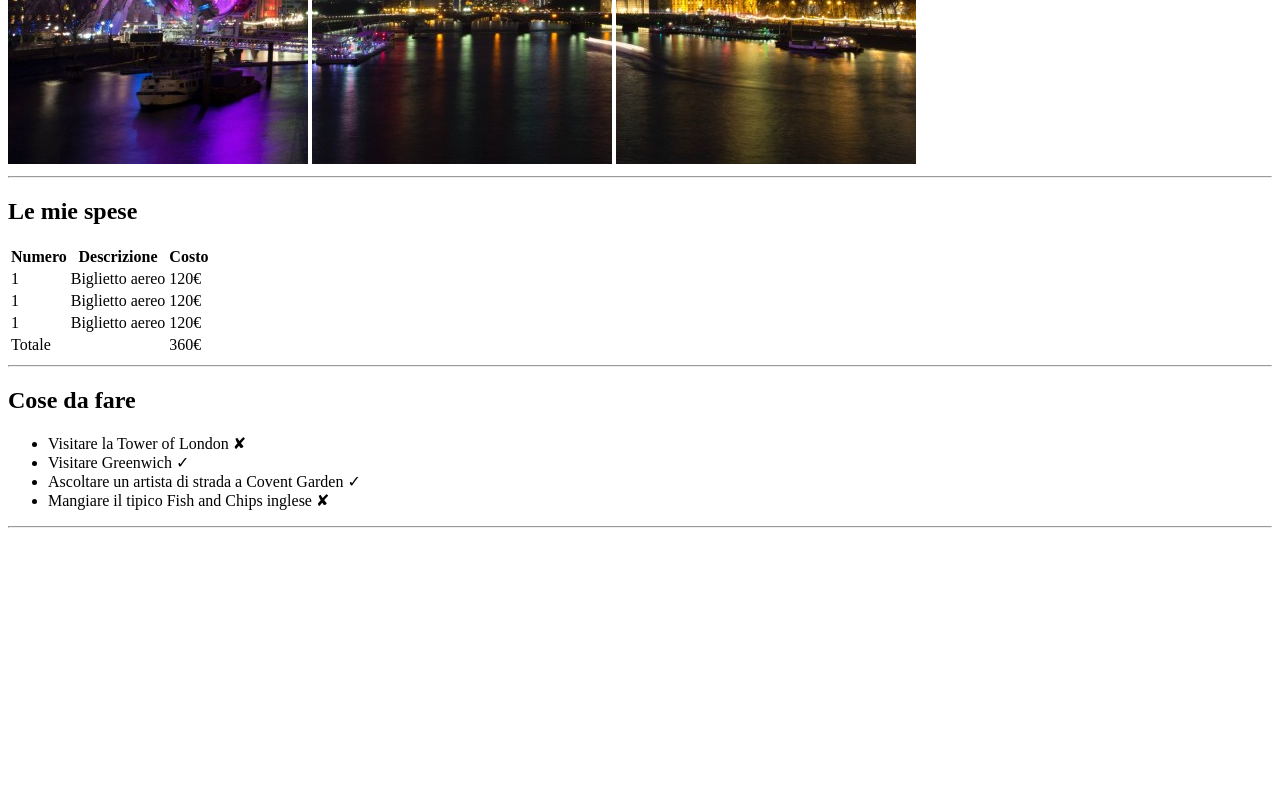
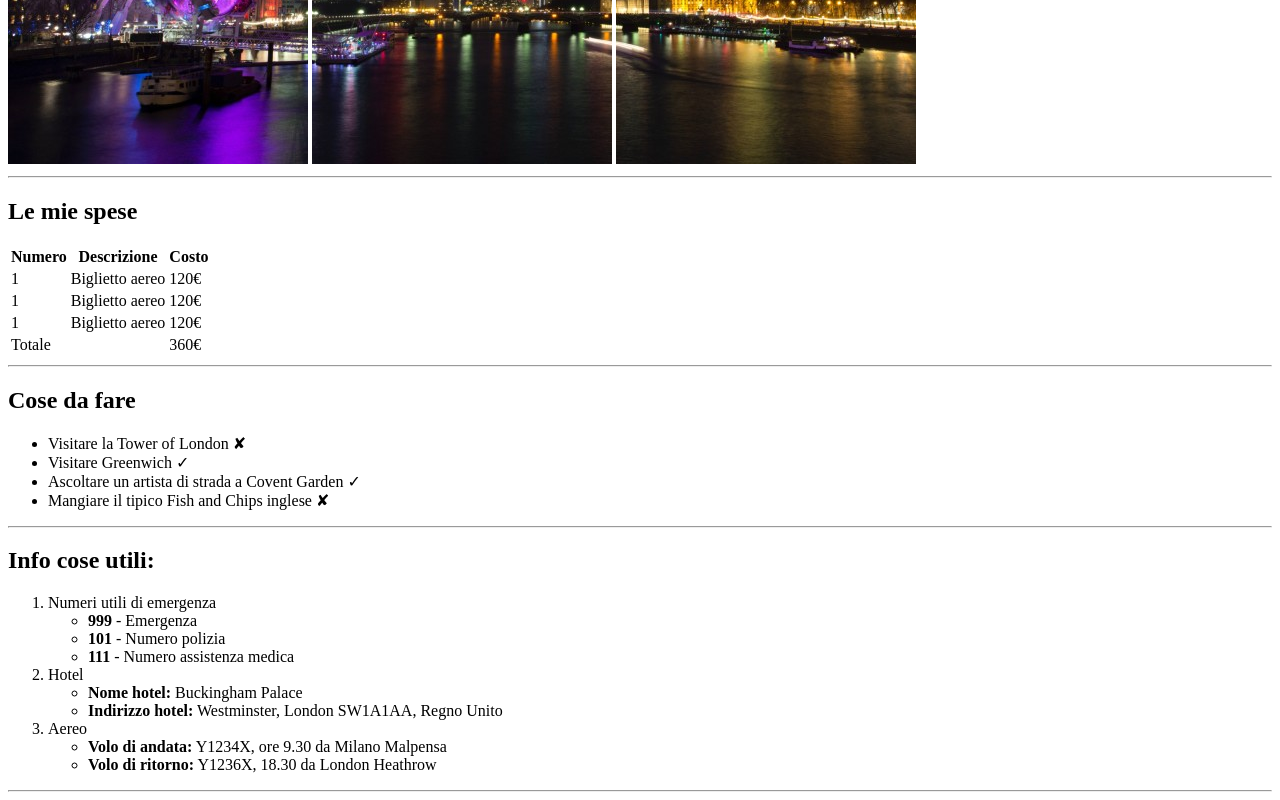
Before and after one commit to Paolo224/html-london-trip, a plain HTML site: page index.html in a window 1280 px wide. Shown: the part 516-1316 px from the top of the page. Before the commit the page ends 1052 px from the top, so only its background shows below. Drawn offline with Linux system fonts and the light colour scheme.

Commit message:
inserimento elenco info utili

```diff
--- a/index.html
+++ b/index.html
@@ -93,6 +93,50 @@
             </ul>
             <hr>
             </section>
+            <section>
+                <h2>
+                    Info cose utili:
+                </h2>
+                <ol>
+                    <li>
+                        Numeri utili di emergenza
+                        <ul>
+                            <li>
+                                <strong>999</strong> - Emergenza
+                            </li>
+                            <li>
+                                <strong>101</strong> - Numero polizia
+                            </li>
+                            <li>
+                                <strong>111</strong> - Numero assistenza medica
+                            </li>
+                        </ul>
+                    </li>
+                    <li>
+                        Hotel
+                        <ul>
+                            <li>
+                                <strong>Nome hotel:</strong> Buckingham Palace
+                            </li>
+                            <li>
+                                <strong>Indirizzo hotel:</strong> Westminster, London SW1A1AA, Regno Unito
+                            </li>
+                        </ul>
+                    </li>
+                    <li>
+                        Aereo
+                        <ul>
+                            <li>
+                                <strong>Volo di andata:</strong> Y1234X, ore 9.30 da Milano Malpensa
+                            </li>
+                            <li>
+                                <strong>Volo di ritorno:</strong> Y1236X, 18.30 da London Heathrow
+                            </li>
+                        </ul>
+                    </li>
+                </ol>
+            <hr>
+            </section>
         </main>
 
     </body>
```
